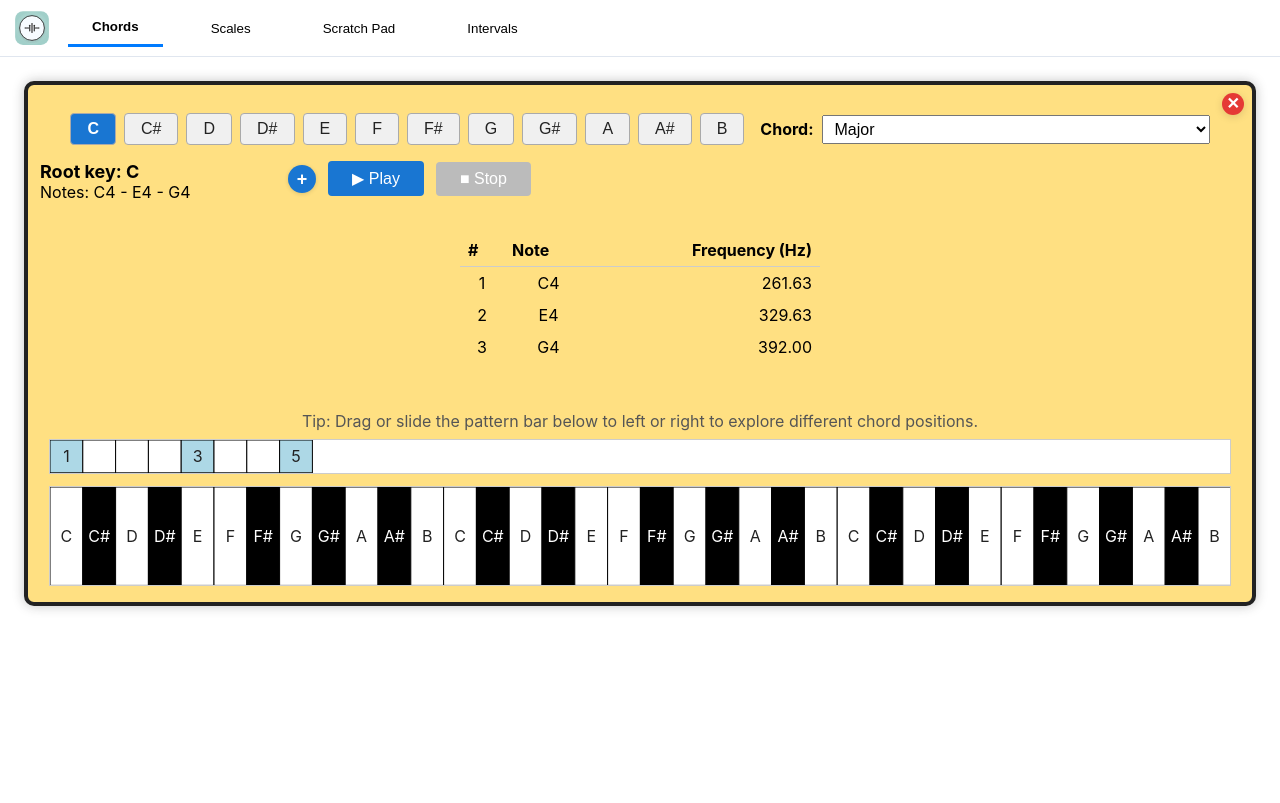
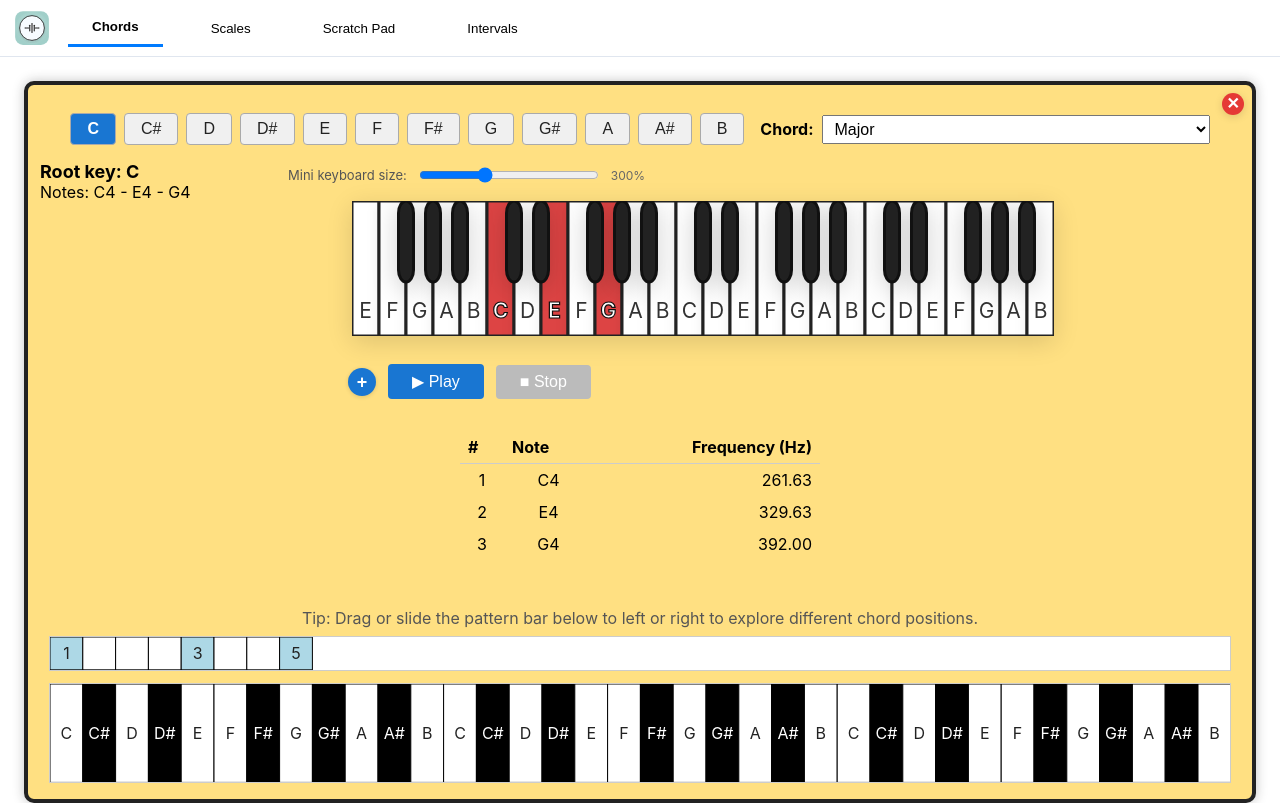
Before and after one commit to senthilktmz/pitch-lemur, a React (Create React App) app: page / in a window 1280 px wide. Built offline with nearby package versions, Linux system fonts and the light colour scheme.

Commit message:
adding zoom for mini keyboard in the chords tab

```diff
--- a/src/ChordsPattern.tsx
+++ b/src/ChordsPattern.tsx
@@ -15,6 +15,8 @@ interface ChordsPatternProps {
   rootIndex: number | null;
   onPatternChange: (pattern: string) => void;
   onRootChange: (rootIndex: number | null) => void;
+  // New: zoom (percent) just for the mini keyboard preview (default 300%)
+  miniKeyboardZoom?: number;
 }
 
 // Define the full chromatic interval sequence (1 octave)
@@ -84,7 +86,8 @@ const ChordsPattern: React.FC<ChordsPatternProps> = ({
   selectedPattern,
   rootIndex,
   onPatternChange,
-  onRootChange
+  onRootChange,
+  miniKeyboardZoom = 300,
 }) => {
   // Removed transient frequency UI state shown during Play; we keep only the persistent table
   const KEY_WIDTH = 40 * (zoom / 100);
@@ -101,6 +104,20 @@ const ChordsPattern: React.FC<ChordsPatternProps> = ({
   const audioContextRef = useRef<AudioContext | null>(null);
   const oscillatorsRef = useRef<OscillatorNode[]>([]);
   const [lastPlayedTable, setLastPlayedTable] = useState<{ note: string; freq: number }[] | null>(null);
+  // Local state for mini keyboard zoom (percent), initialized from localStorage or prop
+  const [miniZoom, setMiniZoom] = useState<number>(() => {
+    try {
+      const saved = localStorage.getItem('chords_mini_keyboard_zoom');
+      if (!saved) return miniKeyboardZoom;
+      const v = Number(saved);
+      return isFinite(v) ? Math.min(750, Math.max(50, v)) : miniKeyboardZoom;
+    } catch {
+      return miniKeyboardZoom;
+    }
+  });
+  useEffect(() => {
+    try { localStorage.setItem('chords_mini_keyboard_zoom', String(miniZoom)); } catch {}
+  }, [miniZoom]);
 
   const currentPattern = CHORDS_PATTERNS.find((p) => p.name === selectedPattern);
 
@@ -491,6 +508,40 @@ const ChordsPattern: React.FC<ChordsPatternProps> = ({
           })()}
         </div>
         <div style={{ display: 'flex', flexDirection: 'column', alignItems: 'center', gap: 16 }}>
+          {/* Mini keyboard zoom control */}
+          <div style={{ display: 'flex', alignItems: 'center', justifyContent: 'center', gap: 10, marginTop: 4 }}>
+            <label style={{ fontSize: 13, color: '#555' }}>Mini keyboard size:</label>
+            <input
+              type="range"
+              min={50}
+              max={750}
+              step={5}
+              value={miniZoom}
+              onChange={(e) => setMiniZoom(Number(e.target.value))}
+              style={{ width: 180 }}
+            />
+            <span style={{ fontSize: 12, color: '#666', width: 40, textAlign: 'left' }}>{Math.round(miniZoom)}%</span>
+          </div>
+          {/* Mini keyboard preview */}
+          {keyboardViewJson && (() => {
+            try {
+              const kv = JSON.parse(keyboardViewJson);
+              const scale = Math.max(0.5, miniZoom / 100);
+              const nativeHeight = 45; // matches KeyboardViewSVG white key height
+              return (
+                // Reserve space properly for scaled content
+                <div style={{ transform: `scale(${scale})`, transformOrigin: 'left top', height: nativeHeight * scale, marginBottom: 12, overflow: 'visible' }}>
+                  <KeyboardViewSVG
+                    backwardPadding={kv.backward_padding || []}
+                    keySequence={kv.key_sequence || []}
+                    forwardPadding={kv.forward_padding || []}
+                  />
+                </div>
+              );
+            } catch {
+              return null;
+            }
+          })()}
           {/* Controls row under the keyboard */}
           <div style={{ display: 'flex', alignItems: 'center', gap: 12 }}>
             <button onClick={handleAddToScratchPad} title="Add chord to Scratch Pad" style={{ border: 'none', background: '#1976d2', color: 'white', borderRadius: '50%', width: 28, height: 28, display: 'inline-flex', alignItems: 'center', justifyContent: 'center', fontSize: 16, cursor: 'pointer', boxShadow: '0 1px 4px #0002' }}>
--- a/src/ScratchPad.tsx
+++ b/src/ScratchPad.tsx
@@ -279,11 +279,21 @@ const ScratchPad: React.FC<ScratchPadProps> = ({ items, removeItem }) => {
                   justifyContent: 'center',
                   marginLeft: '4px'
                 }}
-                title="Show frequencies"
+                title={expandedItems[item.timestamp] ? 'Hide frequencies' : 'Show frequencies'}
               >
-                {/* Tuning fork icon */}
-                <svg width="16" height="16" viewBox="0 0 24 24" fill="currentColor" aria-hidden="true">
-                  <path d="M7 3h2v5a3 3 0 0 1-6 0V3h2v5a1 1 0 0 0 2 0V3zm8 0h2v5a3 3 0 0 1-6 0V3h2v5a1 1 0 0 0 2 0V3zm-3 11h2v7h-2v-7z"/>
+                {/* Waveform icon */}
+                <svg
+                  width="18"
+                  height="18"
+                  viewBox="0 0 24 24"
+                  fill="none"
+                  stroke="currentColor"
+                  strokeWidth="2"
+                  strokeLinecap="round"
+                  strokeLinejoin="round"
+                  aria-hidden="true"
+                >
+                  <path d="M2 12c1.5-4 3-4 4.5 0s3 4 4.5 0 3-4 4.5 0 3 4 4.5 0" />
                 </svg>
               </button>
             </div>
@@ -297,11 +307,11 @@ const ScratchPad: React.FC<ScratchPadProps> = ({ items, removeItem }) => {
                 borderRadius: '4px',
                 fontSize: '12px'
               }}>
-                <table style={{ width: '100%', borderCollapse: 'collapse' }}>
+                <table style={{ width: 'auto', borderCollapse: 'collapse', margin: '0 auto' }}>
                   <thead>
                     <tr>
-                      <th style={{ textAlign: 'left', padding: '2px 4px' }}>Note</th>
-                      <th style={{ textAlign: 'right', padding: '2px 4px' }}>Freq (Hz)</th>
+                      <th style={{ textAlign: 'left', padding: '2px 6px', whiteSpace: 'nowrap' }}>Note</th>
+                      <th style={{ textAlign: 'right', padding: '2px 6px', whiteSpace: 'nowrap' }}>Freq (Hz)</th>
                     </tr>
                   </thead>
                   <tbody>
@@ -310,15 +320,15 @@ const ScratchPad: React.FC<ScratchPadProps> = ({ items, removeItem }) => {
                       if (notes.length > 0) {
                         return notes.map((n, i) => (
                           <tr key={i}>
-                            <td style={{ padding: '2px 4px' }}>{n}</td>
-                            <td style={{ textAlign: 'right', padding: '2px 4px' }}>{getFrequency(n).toFixed(2)}</td>
+                            <td style={{ padding: '2px 6px', whiteSpace: 'nowrap' }}>{n}</td>
+                            <td style={{ textAlign: 'right', padding: '2px 6px', whiteSpace: 'nowrap' }}>{getFrequency(n).toFixed(2)}</td>
                           </tr>
                         ));
                       }
                       return item.noteFrequencies.map((freq, i) => (
                         <tr key={i}>
-                          <td style={{ padding: '2px 4px' }}>{getNoteFromFrequency(freq)}</td>
-                          <td style={{ textAlign: 'right', padding: '2px 4px' }}>{freq.toFixed(2)}</td>
+                          <td style={{ padding: '2px 6px', whiteSpace: 'nowrap' }}>{getNoteFromFrequency(freq)}</td>
+                          <td style={{ textAlign: 'right', padding: '2px 6px', whiteSpace: 'nowrap' }}>{freq.toFixed(2)}</td>
                         </tr>
                       ));
                     })()}
@@ -332,7 +342,6 @@ const ScratchPad: React.FC<ScratchPadProps> = ({ items, removeItem }) => {
                 top: 6,
                 right: 6,
                 width: 16,
-                height: 16,
                 borderRadius: '50%',
                 background: '#e53935',
                 color: '#fff',
```
